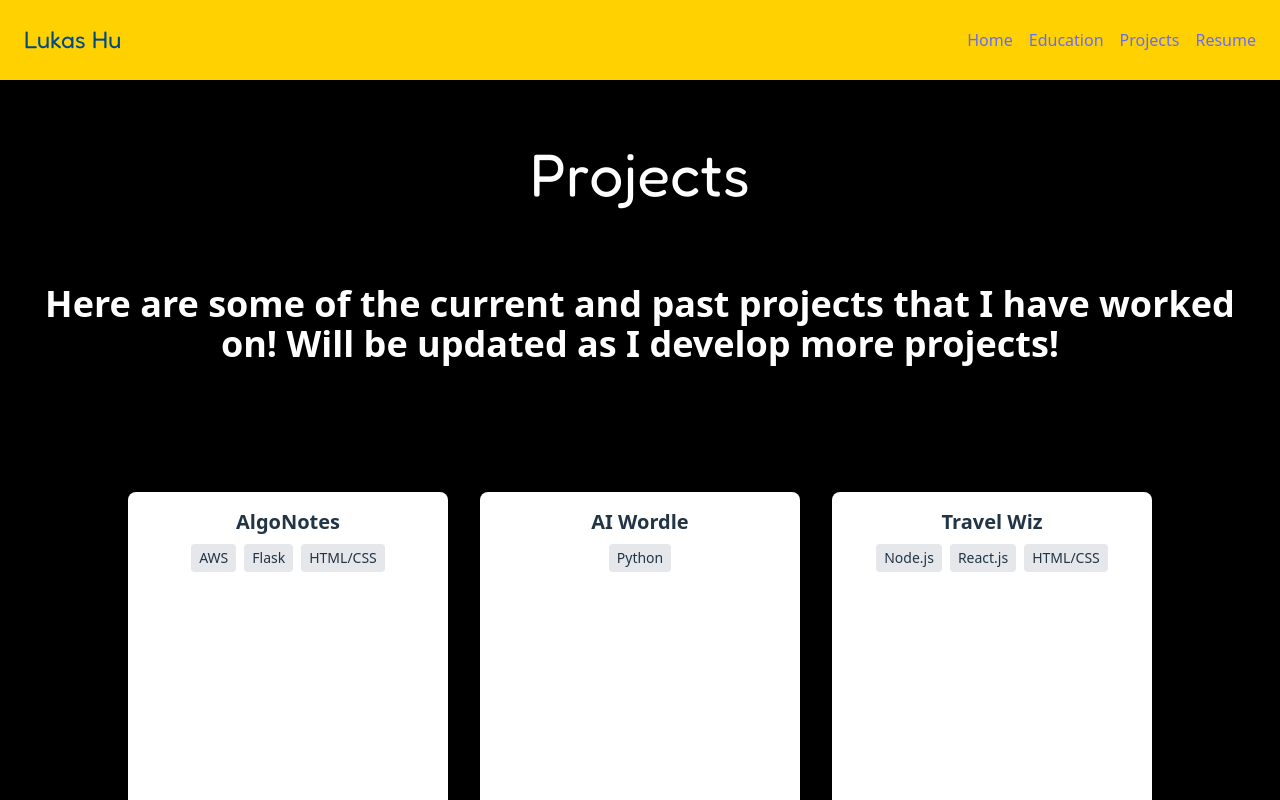
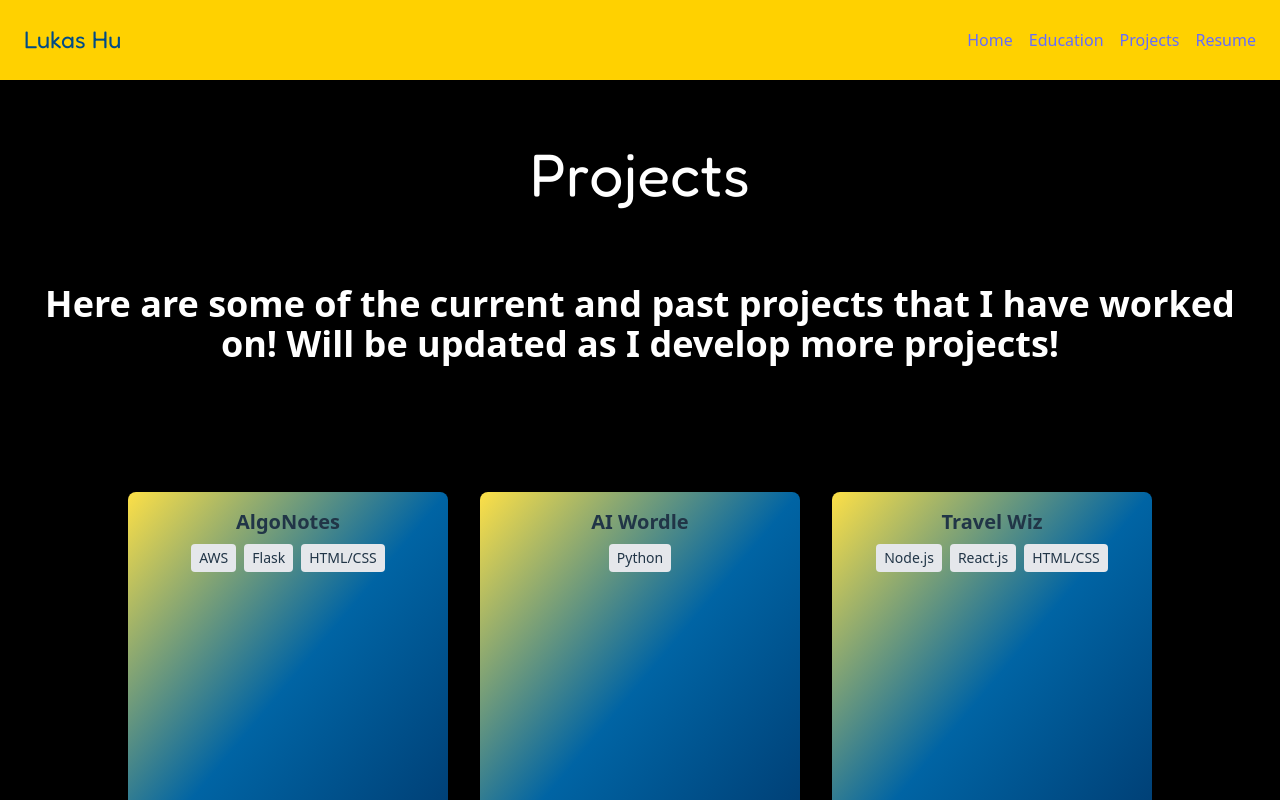
Before and after one commit to Lukas-L-Hu/Lukas-L-Hu.github.io, a React (Vite) app: page /Projects in a window 1280 px wide. Built offline with nearby package versions, Linux system fonts and the light colour scheme.

Commit message:
Changed the coloring of the project cards

```diff
--- a/src/components/Project.jsx
+++ b/src/components/Project.jsx
@@ -9,7 +9,7 @@ export default function Project({ title, description, imageUrl, techStack }) {
       onClick={() => setIsFlipped(!isFlipped)}
     >
       <div className={`flip-inner ${isFlipped ? "flipped" : ""}`}>
-        <div className="flip-front bg-white shadow-lg rounded-lg p-4 flex flex-col">
+        <div className="flip-front bg-gradient-to-br from-yellow-300 via-[#0064A4] to-[#00386c] shadow-lg rounded-lg p-4 flex flex-col">
           {imageUrl && (
             <img
               src={imageUrl}
@@ -36,7 +36,7 @@ export default function Project({ title, description, imageUrl, techStack }) {
         {/* Back */}
         <div className="flip-back flex flex-col bg-gray-100 shadow-lg rounded-lg justify-center text-center items-center p-4">
           <h2 className="text-xl font-bold text-gray-800 mb-2"></h2>
-          <p className="text-gray-700 text-center">{description}</p>
+          <p className="text-lg text-gray-700 text-center">{description}</p>
         </div>
       </div>
     </div>
--- a/src/components/Projects.jsx
+++ b/src/components/Projects.jsx
@@ -12,18 +12,15 @@ export default function Projects({ ription, imageUrl, techStack, repoLink, liveL
             <motion.h2
             initial={{ opacity: 0, x: 50 }}
             animate={{ opacity: 1, x: 0 }}
-            transition={{ duration: 1 }}className="text-4xl font-bold my-8 pb-24 text-center text-white">Here are some of the current and past projects that I have worked on! Will be updated as I develop more projects!</motion.h2>
-            <motion.div initial={{ opacity: 0, y: 50 }}
-            animate={{ opacity: 1, y: 0 }}
-            transition={{ duration: 1 }}
-            className="grid grid-cols-1 sm:grid-cols-2 lg:grid-cols-3 gap-8 px-4 text-center">
-            <Project title="AlgoNotes" techStack={["AWS", "Flask", "HTML/CSS"]} />
+            transition={{ duration: 1 }} className="text-4xl font-bold my-8 pb-24 text-center text-white">Here are some of the current and past projects that I have worked on! Will be updated as I develop more projects!</motion.h2>
+            <div className="grid grid-cols-1 sm:grid-cols-2 lg:grid-cols-3 gap-8 px-4 pb-24 text-center">
+            <Project title="AlgoNotes" techStack={["AWS", "Flask", "HTML/CSS"]} description={"A Flask application that calls on AWS Bedrock to give a summary of the raw algorithm notes that are given and recommed similar topics to study. Users can use this app to store notes relating to DSA concepts and receive in-depth explanation to notes taken."} />
             <Project title="AI Wordle" techStack={["Python"]} description={"An automated AI agent for solving Wordle in as efficient amount of guesses as possible."}/>
             <Project title="Travel Wiz" techStack={["Node.js", "React.js", "HTML/CSS"]} description={"A React.js powered app that utilizes API calls to inform users of the best travel hacks and recommendations for users looking to travel."}/>
             <Project title="AI Minesweeper" techStack={["Python"]} description={"An AI agent tasked for solving Minesweeper and avoiding the bombs."}/>
             <Project title="ChordStore" techStack={["React.js", "HTML/CSS"]} description={"A storage app built for keeping track of creative chord progressions for music producers to go back to."}/>
             <Project title="Escape-Vape" techStack={["React.js", "Express.js", "HTML", "Bootstrap CSS"]} description={"A web application built to combat nicotine addiction with different therapy and accountability methods such as daily logs, fun games, and virtual calls to therapists."}/>
-            </motion.div>
+            </div>
         </div>
         </>
     )
```
